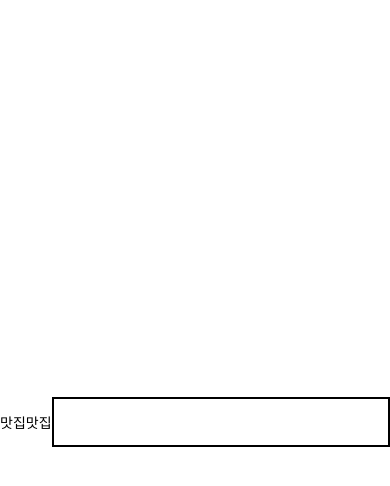
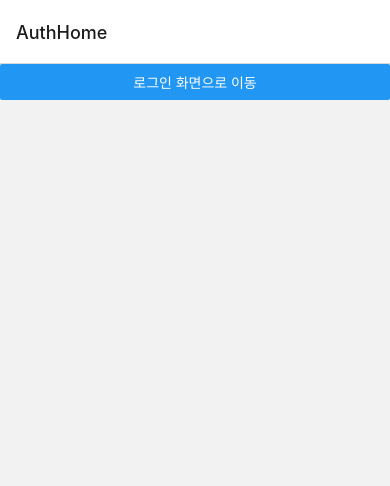
Before and after one commit to hskwon5170/react_native_custom_map, a React Native app in the folder front/: screen /AuthHome in a window 390 px wide. Shown: the top 486 px of the page. Built offline with nearby package versions, Linux system fonts and the light colour scheme.

Commit message:
auth stack navigator

```diff
--- a/front/App.tsx
+++ b/front/App.tsx
@@ -1,5 +1,7 @@
+import {NavigationContainer} from '@react-navigation/native';
 import React, {useState} from 'react';
-import {SafeAreaView, StyleSheet, Text, TextInput, View} from 'react-native';
+import {StyleSheet} from 'react-native';
+import AuthStackNavigator from './src/navigation/AuthStackNavigator';
 
 function App(): React.JSX.Element {
   const [name, setName] = useState('');
@@ -9,16 +11,9 @@
   };
 
   return (
-    <SafeAreaView style={styles.container}>
-      <View style={styles.inputContainer}>
-        <Text>맛집맛집</Text>
-        <TextInput
-          value={name}
-          onChangeText={handleChangeInput}
-          style={styles.input}
-        />
-      </View>
-    </SafeAreaView>
+    <NavigationContainer>
+      <AuthStackNavigator />
+    </NavigationContainer>
   );
 }
 
--- /dev/null
+++ b/front/src/navigation/AuthStackNavigator.tsx
@@ -0,0 +1,19 @@
+import {createStackNavigator} from '@react-navigation/stack';
+import React from 'react';
+import {StyleSheet} from 'react-native';
+import AuthHomeScreen from '../screens/AuthHomeScreen';
+import LoginScreen from '../screens/LoginScreen';
+
+function AuthStackNavigator() {
+  const Stack = createStackNavigator();
+  return (
+    <Stack.Navigator>
+      <Stack.Screen name="AuthHome" component={AuthHomeScreen} />
+      <Stack.Screen name="Login" component={LoginScreen} />
+    </Stack.Navigator>
+  );
+}
+
+const styles = StyleSheet.create({});
+
+export default AuthStackNavigator;
--- /dev/null
+++ b/front/src/screens/AuthHomeScreen.tsx
@@ -0,0 +1,19 @@
+import React from 'react';
+import {Button, SafeAreaView, StyleSheet, View} from 'react-native';
+
+function AuthHomeScreen({navigation}) {
+  return (
+    <SafeAreaView>
+      <View>
+        <Button
+          title="로그인 화면으로 이동"
+          onPress={() => navigation.navigate('Login')}
+        />
+      </View>
+    </SafeAreaView>
+  );
+}
+
+const styles = StyleSheet.create({});
+
+export default AuthHomeScreen;
--- /dev/null
+++ b/front/src/screens/LoginScreen.tsx
@@ -0,0 +1,14 @@
+import React from 'react';
+import {StyleSheet, Text, View} from 'react-native';
+
+function LoginScreen() {
+  return (
+    <View>
+      <Text>로그인 스크린</Text>
+    </View>
+  );
+}
+
+const styles = StyleSheet.create({});
+
+export default LoginScreen;
```
